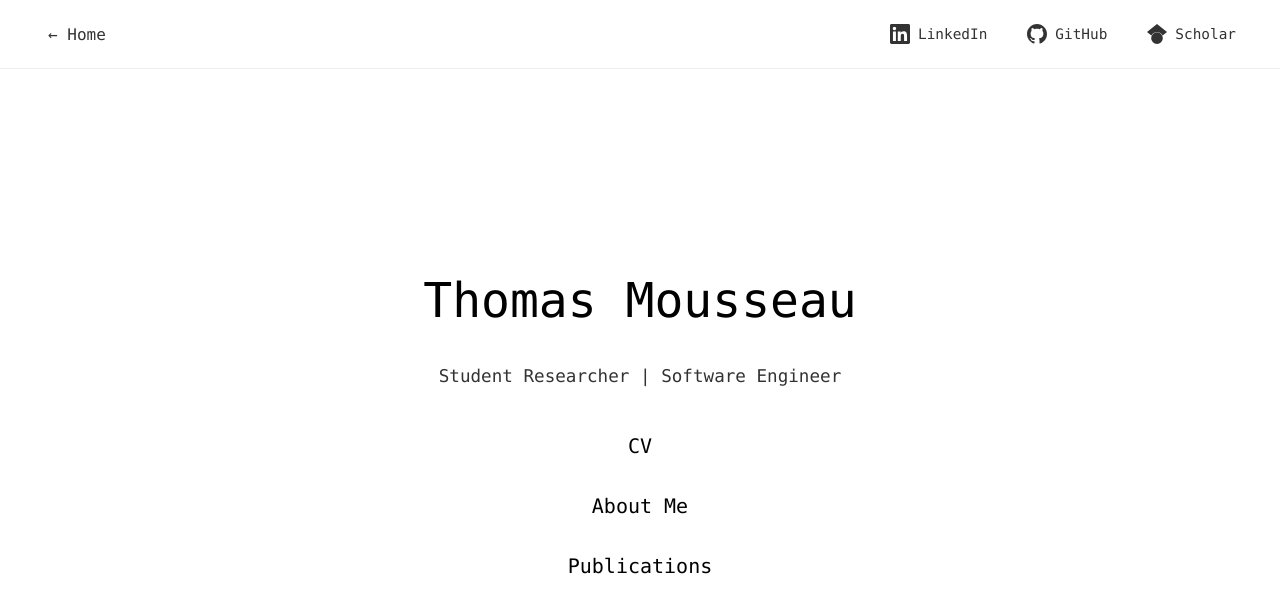
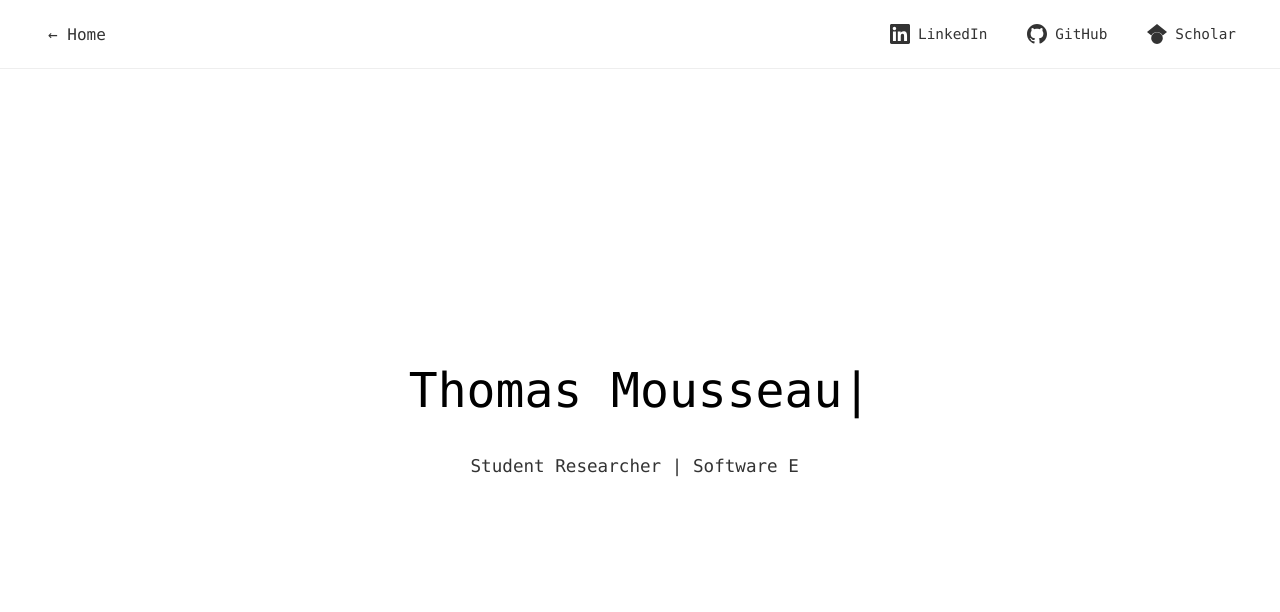
Before and after one commit to ThomasMousseau/ThomasMousseau.github.io, an Angular app: page / in a window 1280 px wide. Shown: the top 612 px of the page. Built offline with nearby package versions, Linux system fonts and the light colour scheme.

Commit message:
wip: autoregressive effect on home page

```diff
--- a/src/app/home/home.component.css
+++ b/src/app/home/home.component.css
@@ -61,3 +61,40 @@
   font-weight: bold;
   /* background-color: #e0e0e0; */ /* Example active style, uncomment or modify if needed */
 }
+
+/* Typewriter effect styles */
+.typewriter {
+  position: relative;
+}
+
+.cursor {
+  display: inline-block;
+  color: black;
+  font-weight: normal;
+  animation: none;
+}
+
+.cursor.blink {
+  animation: blink 1s infinite;
+}
+
+@keyframes blink {
+  0%, 50% { opacity: 1; }
+  51%, 100% { opacity: 0; }
+}
+
+/* Fade in animation for navigation */
+.fade-in {
+  animation: fadeIn 0.8s ease-in;
+}
+
+@keyframes fadeIn {
+  from {
+    opacity: 0;
+    transform: translateY(20px);
+  }
+  to {
+    opacity: 1;
+    transform: translateY(0);
+  }
+}
--- a/src/app/home/home.component.html
+++ b/src/app/home/home.component.html
@@ -1,7 +1,7 @@
 <div class="home-container">
-  <h1>Thomas Mousseau</h1>
-  <p class="description"> Student Researcher | Software Engineer </p>
-  <nav>
+  <h1 class="typewriter">{{ displayedName }}<span class="cursor" [class.blink]="displayedName.length < 15">|</span></h1>
+  <p class="description typewriter">{{ displayedDescription }}<span class="cursor" [class.blink]="displayedDescription.length < 37 && displayedName.length >= 15">|</span></p>
+  <nav *ngIf="showNav" class="fade-in">
     <a routerLink="/cv" routerLinkActive="active-link">CV</a>
     <a routerLink="/about" routerLinkActive="active-link">About Me</a>
     <a routerLink="/publications" routerLinkActive="active-link">Publications</a>
--- a/src/app/home/home.component.ts
+++ b/src/app/home/home.component.ts
@@ -1,11 +1,54 @@
-import { Component } from '@angular/core';
-import { RouterLink, RouterLinkActive } from '@angular/router'; // Import RouterLink and RouterLinkActive
+import { Component, OnInit } from '@angular/core';
+import { RouterLink, RouterLinkActive } from '@angular/router';
+import { CommonModule } from '@angular/common';
 
 @Component({
   selector: 'app-home',
-  standalone: true, // Make the component standalone
-  imports: [RouterLink, RouterLinkActive], // Import the router directives
+  standalone: true,
+  imports: [RouterLink, RouterLinkActive, CommonModule],
   templateUrl: './home.component.html',
   styleUrls: ['./home.component.css']
 })
-export class HomeComponent { }
+export class HomeComponent implements OnInit {
+  displayedName = '';
+  displayedDescription = '';
+  showNav = false;
+
+  private readonly fullName = 'Thomas Mousseau';
+  private readonly fullDescription = 'Student Researcher | Software Engineer';
+  private readonly typeSpeed = 100; // milliseconds per character
+  private readonly pauseBetweenLines = 500; // pause between name and description
+  private readonly pauseBeforeNav = 800; // pause before showing navigation
+
+  ngOnInit() {
+    this.startTypewriterEffect();
+  }
+
+  private async startTypewriterEffect() {
+    // Type the name
+    await this.typeText(this.fullName, (char) => this.displayedName += char);
+
+    // Pause between name and description
+    await this.delay(this.pauseBetweenLines);
+
+    // Type the description
+    await this.typeText(this.fullDescription, (char) => this.displayedDescription += char);
+
+    // Pause before showing navigation
+    await this.delay(this.pauseBeforeNav);
+
+    // Show navigation
+    this.showNav = true;
+  }
+
+  private async typeText(text: string, callback: (char: string) => void): Promise<void> {
+    for (let i = 0; i < text.length; i++) {
+      callback(text[i]);
+      await this.delay(this.typeSpeed);
+    }
+  }
+
+  private delay(ms: number): Promise<void> {
+    return new Promise(resolve => setTimeout(resolve, ms));
+  }
+}
```
Also changed, not shown: src/assets/prompt.txt.
